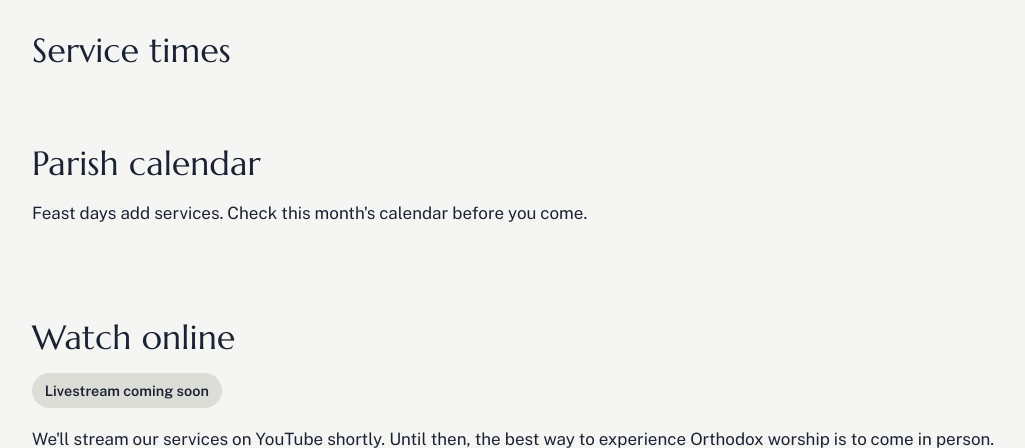
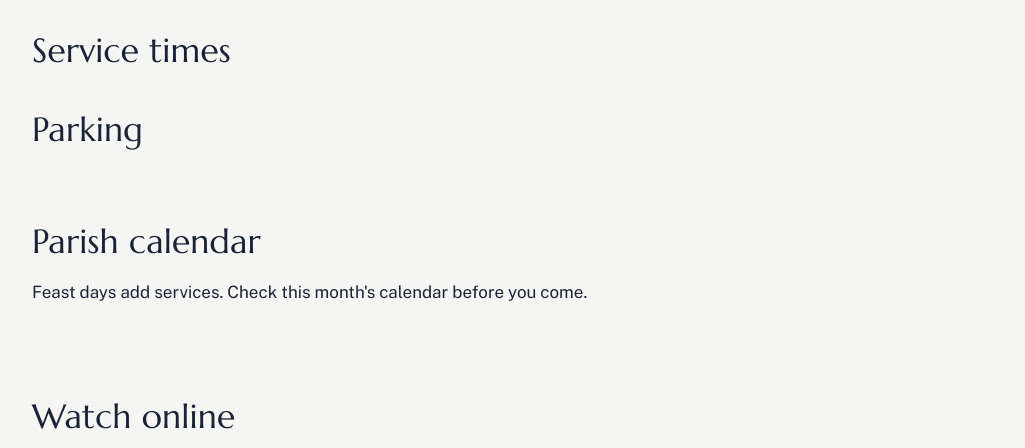
Before and after one commit to rupadre/St-Elizabeth-website, a Python web app: template templates/worship.html in a window 1280 px wide. Shown: the part 705-1153 px from the top of the page, without its empty margins (32-1057 px from the left). Run offline with Jinja, Linux system fonts and the light colour scheme; the template is opened without the code that fills it, so the values that code supplies are empty.

Commit message:
Parking note on the Worship page; same wording on Your first visit
Co-Authored-By: Claude Opus 5.5 <noreply@anthropic.com>
Claude-Session: https://claude.ai/code/session_01WUKdjRpBr5KgLV1JiRTfiE

```diff
--- a/templates/worship.html
+++ b/templates/worship.html
@@ -19,6 +19,8 @@
         </div>
         {% endfor %}
       </div>
+      <h2 style="margin-top:2.5rem">Parking</h2>
+      <p>{{ schedule.parking }}</p>
       <div class="prose" style="margin-top:2.5rem">{{ page.html|safe }}</div>
       <h2>Parish calendar</h2>
       <p>Feast days add services. Check this month's calendar before you come.</p>
```
Also changed, not shown: content/new/first-visit.md (+1 -1 lines).
